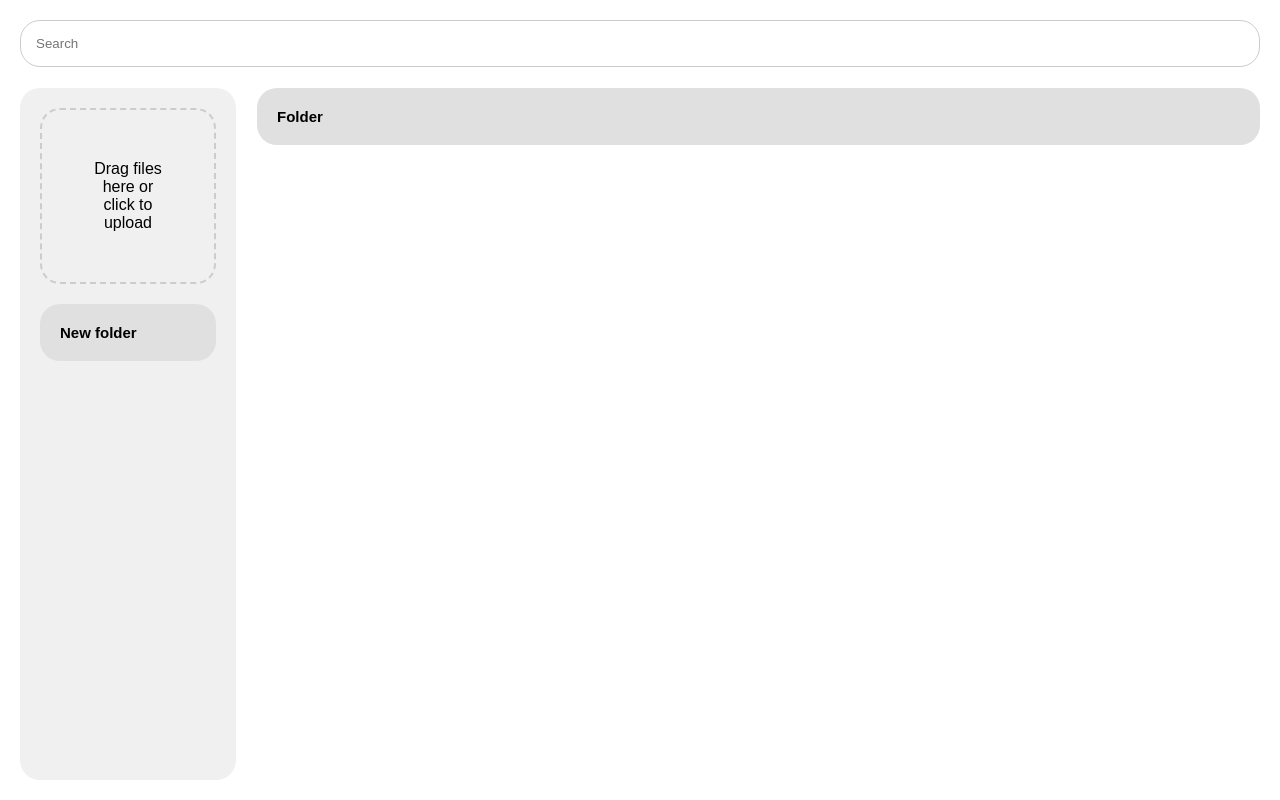
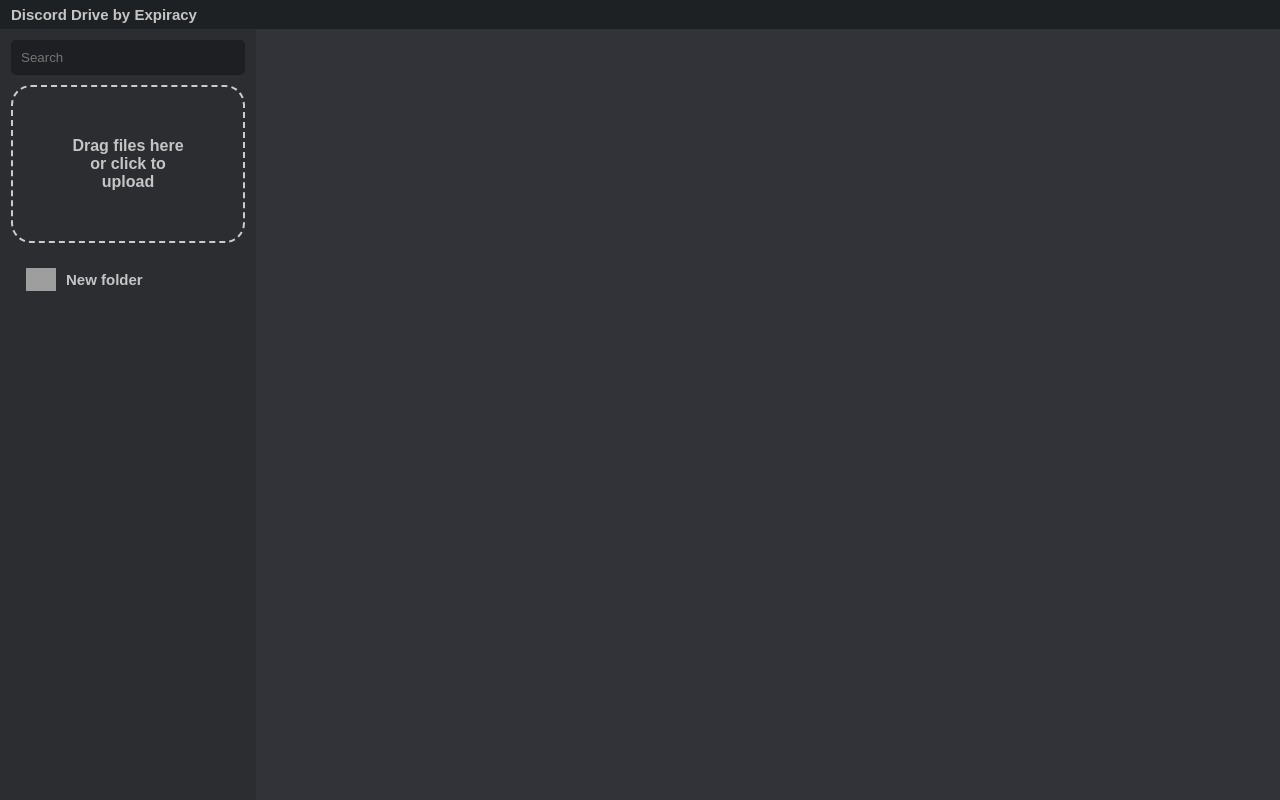
Before and after one commit to expiracy/discord-drive, a Python web app: template resources/templates/index.html in a window 1280 px wide. Run offline with Jinja, Linux system fonts and the light colour scheme; the template is opened without the code that fills it, so the values that code supplies are empty; grey boxes are pictures that could not be loaded.

Commit message:
working with new UI based on discord UI

```diff
--- a/resources/static/style.css
+++ b/resources/static/style.css
@@ -6,6 +6,7 @@ body, html {
     font-family: Arial, sans-serif;
     display: flex;
     align-items: flex-start;
+    border: 0;
 }
 
 /* And this to your table's `td` elements. */
@@ -19,23 +20,17 @@ body, html {
 .top-cell {
     width: 100%;
     height: 15px;
-    padding-top: 20px;
-    padding-left: 20px;
-    padding-right: 20px;
+    background-color: #1e2124;
 }
 
 .padding {
     padding: 20px;
 }
 
-
-
 .right-cell {
     width: 80%;
-    padding-right: 20px;
-    padding-top: 20px;
-    padding-bottom: 20px;
     vertical-align: top;
+    background-color: #313338;
 }
 
 .drag-drop {
@@ -44,40 +39,38 @@ body, html {
     padding: 50px;
     cursor: pointer;
     border-radius: 20px;
+    color: #c5c5c5;
+    font-weight: bold;
 }
 
 .text-input {
     display: block;
     box-sizing: border-box;
     width: 100%;
-    padding: 15px;
-    border: 1px solid #ccc;
-    border-radius: 20px;
+    padding: 10px;
+    border: 0;
+    border-radius: 5px;
 }
 
 .top-margin {
-    margin-top: 20px;
+    margin-top: 10px;
 }
 
 .bottom-margin {
-    margin-bottom: 20px;
+    margin-bottom: 10px;
 }
 
-.button {
-    display: block;
-    width: 100%;
-    padding: 20px;
-    background-color: #e0e0e0;
-    border: none;
-    border-radius: 20px;
-    cursor: pointer;
-    text-align: left;
-    font-weight: bold;
-    font-size: 15px;
+.GRAY-1 {
+    background-color: #2B2D31;
+}
+
+.GRAY-2 {
+    background-color: #404249;
 }
 
 .button:hover {
-    background-color: #999999;
+    background-color: #404249;
+    color: #f0f0f0;
 }
 
 .top-section {
@@ -86,11 +79,15 @@ body, html {
     justify-content: space-between;
 }
 
-.bottom-section {
+.right-box {
+    color: #f0f0f0;
     flex: 1;
     display: flex;
     flex-direction: column;
     justify-content: flex-start;
+    border-radius: 20px;
+    height: 100%;
+    padding: 20px;
 }
 
 .center-text {
@@ -112,15 +109,66 @@ body, html {
 
 .left-cell {
     width: 20%;
-    padding: 20px;
     vertical-align: top;
+    background-color: #2B2D31;
 }
 
-.left-box {
-    background-color: #f0f0f0;
-    border-radius: 20px;
+.full-box {
     height: 100%;
-    padding: 20px;
+    width: 100%;
+    box-sizing: border-box;
+}
+
+.top-bar-div {
+    padding: 5px;
+}
+
+.top-bar-text {
+    color: #c5c5c5;
+    font-weight: bold;
+    font-size: 15px;
+    margin-left: 5px;
+    margin-bottom: 0;
+    margin-top: 0;
+}
+
+.sidebar-div {
+    padding: 10px;
     box-sizing: border-box;
 
 }
+
+.directory-div {
+    padding: 10px;
+    box-sizing: border-box;
+}
+
+.GRAY-0 {
+    background-color: #1E1F22;
+}
+
+.button {
+    display: flex;
+    align-items: center;
+    background-color: transparent;
+    color: #c5c5c5;
+    padding: 15px;
+    border: none;
+    border-radius: 5px;
+    cursor: pointer;
+    text-align: center;
+    font-weight: bold;
+    font-size: 15px;
+    width: 100%;
+}
+
+.button:hover {
+    background-color: #404249;
+    color: #ffffff;
+}
+
+.button-icon {
+    max-width: 30px;
+    max-height: 30px;
+    margin-right: 10px; /* Add spacing between image and text */
+}
--- a/resources/templates/index.html
+++ b/resources/templates/index.html
@@ -10,22 +10,32 @@
     <table class="split-table" >
         <tr>
             <td colspan="2" class="top-cell">
-                <input type="text" class="text-input" placeholder="Search" id="search">
+                <div class="full-box top-bar-div">
+                    <p class="top-bar-text">Discord Drive by Expiracy</p>
+                </div>
             </td>
         </tr>
         <tr>
-            <td class="left-cell" rowspan="2">
-                <div class="left-box">
+            <td class="left-cell">
+                <div class="full-box sidebar-div">
+
+                    <input type="text" class="text-input GRAY-0 bottom-margin" placeholder="Search" id="search">
+
                     <div class="drag-drop" id="dragDrop">
                         Drag files here or click to upload
                     </div>
-                    <input type="file" id="fileInput" style="display: none;">
-                    <button type="submit" class="button top-margin">New folder</button>
+
+                    <input type="file" id="fileInput" style="display: none;"/>
+
+                    <button type="submit" class="button top-margin" onclick="createFolder()">
+                        <img src="../static/new_folder.png" alt="New Folder" class="button-icon"/>
+                        New folder
+                    </button>
                 </div>
             </td>
             <td class="right-cell">
-                <div class="bottom-section" id="directory">
-                    <button type="submit" class="button bottom-margin">Folder</button>
+                <div class="full-box directory-div" id="directory">
+                    {{ directory_html | safe }}
                 </div>
             </td>
         </tr>
```
Also changed, not shown: App.py (+75 -15 lines), database/DatabaseManager.py (+83 -103 lines), discord_bot/cogs/Administration.py (+4 -3 lines), resources/static/script.js (+45 -3 lines).
